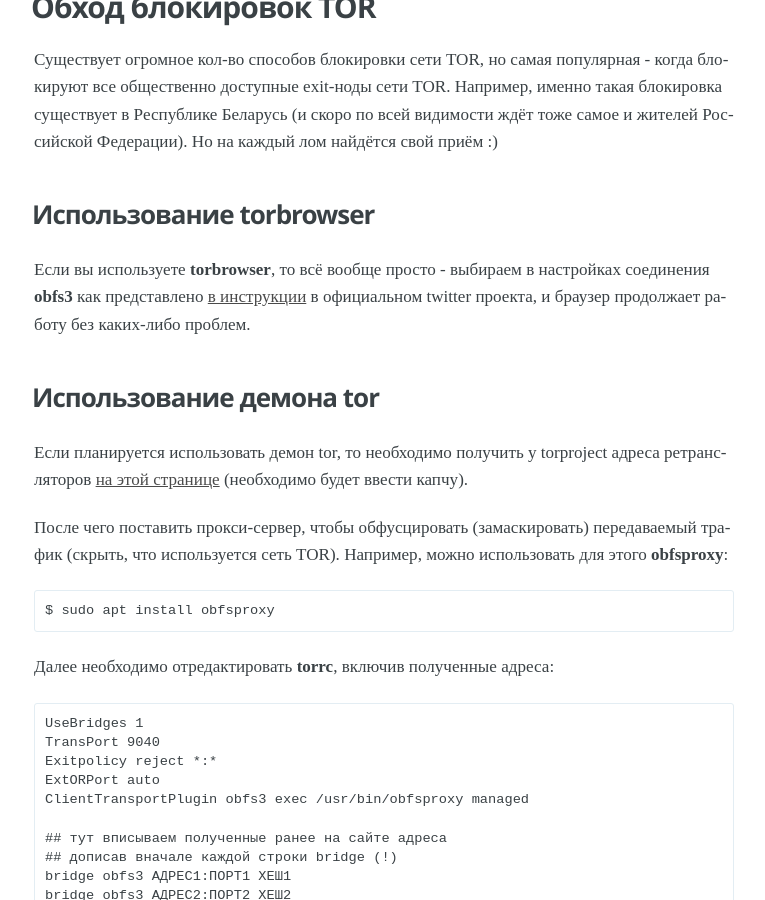
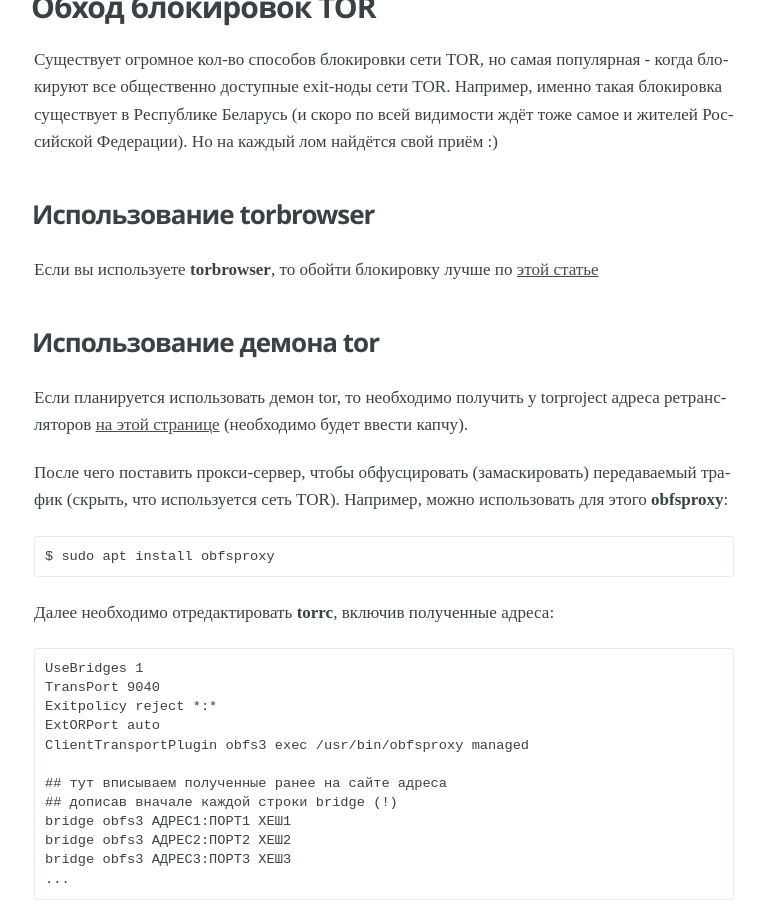
Before and after one commit to cryptopunks/cryptopunks.github.io, a Jekyll site: the page built from _posts/2017-02-10-tor+blocking+bypass.markdown, in a window 1280 px wide and 900 px high, scrolled down 453 px. Shown: the whole window, without its empty margins (256-1021 px from the left). Built offline with Jekyll 4.4.1, drawn with Linux system fonts in a browser that asks for light colours.

Commit message:
fix old article

```diff
--- a/_posts/2017-02-10-tor+blocking+bypass.markdown
+++ b/_posts/2017-02-10-tor+blocking+bypass.markdown
@@ -12,7 +12,7 @@
 
 ## Использование torbrowser
 
-Если вы используете **torbrowser**, то всё вообще просто - выбираем в настройках соединения **obfs3** как представлено <a href=" https://twitter.com/torproject/status/809792947181023232?ref_src=twsrc%5Etfw" target="_blank">в инструкции</a> в официальном twitter проекта, и браузер продолжает работу без каких-либо проблем.
+Если вы используете **torbrowser**, то обойти блокировку лучше по [этой статье](https://cryptopunks.org/article/how+to+unblock+tor+through+torbrowser/)
 
 ## Использование демона tor
 
```
